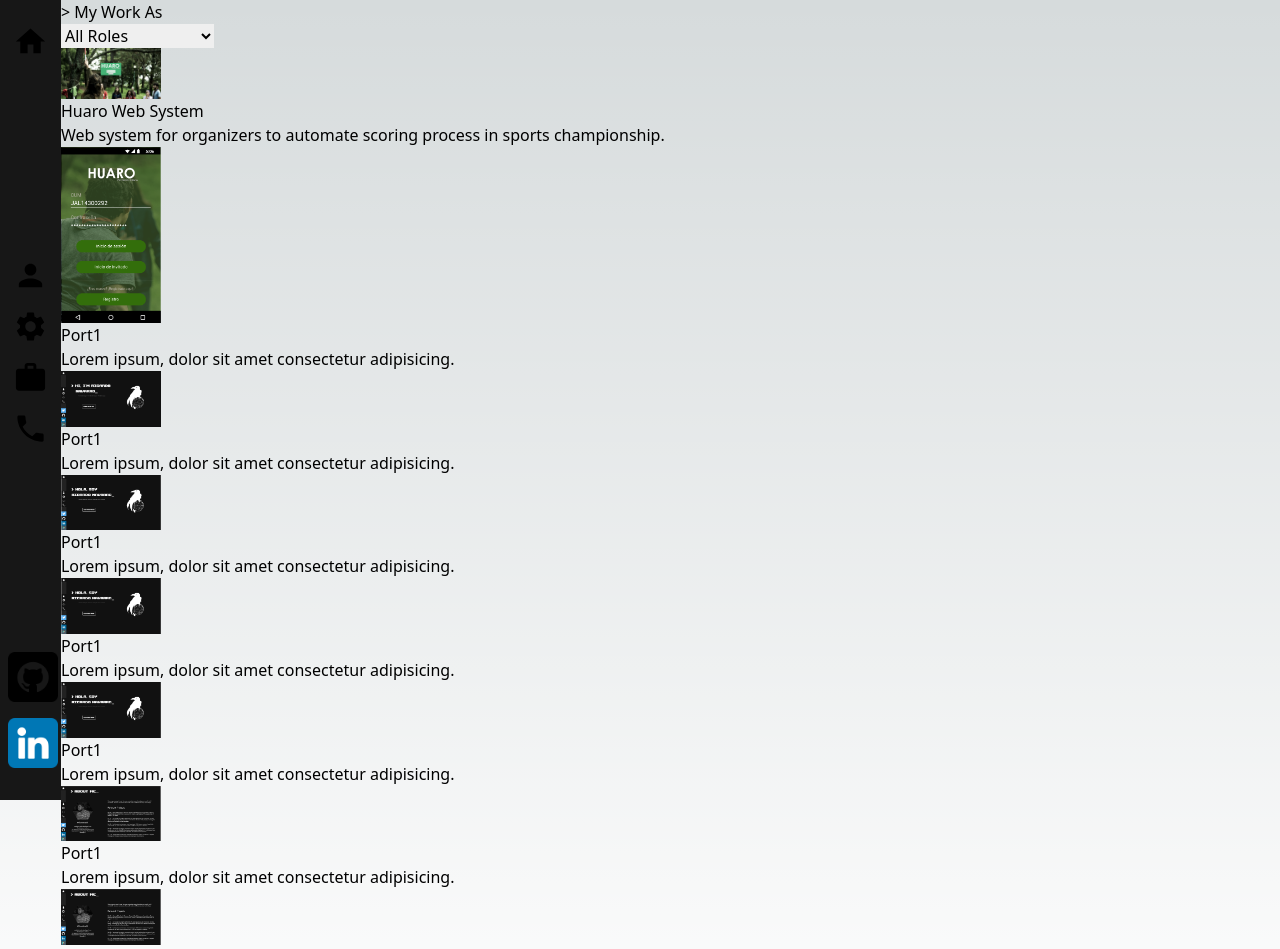
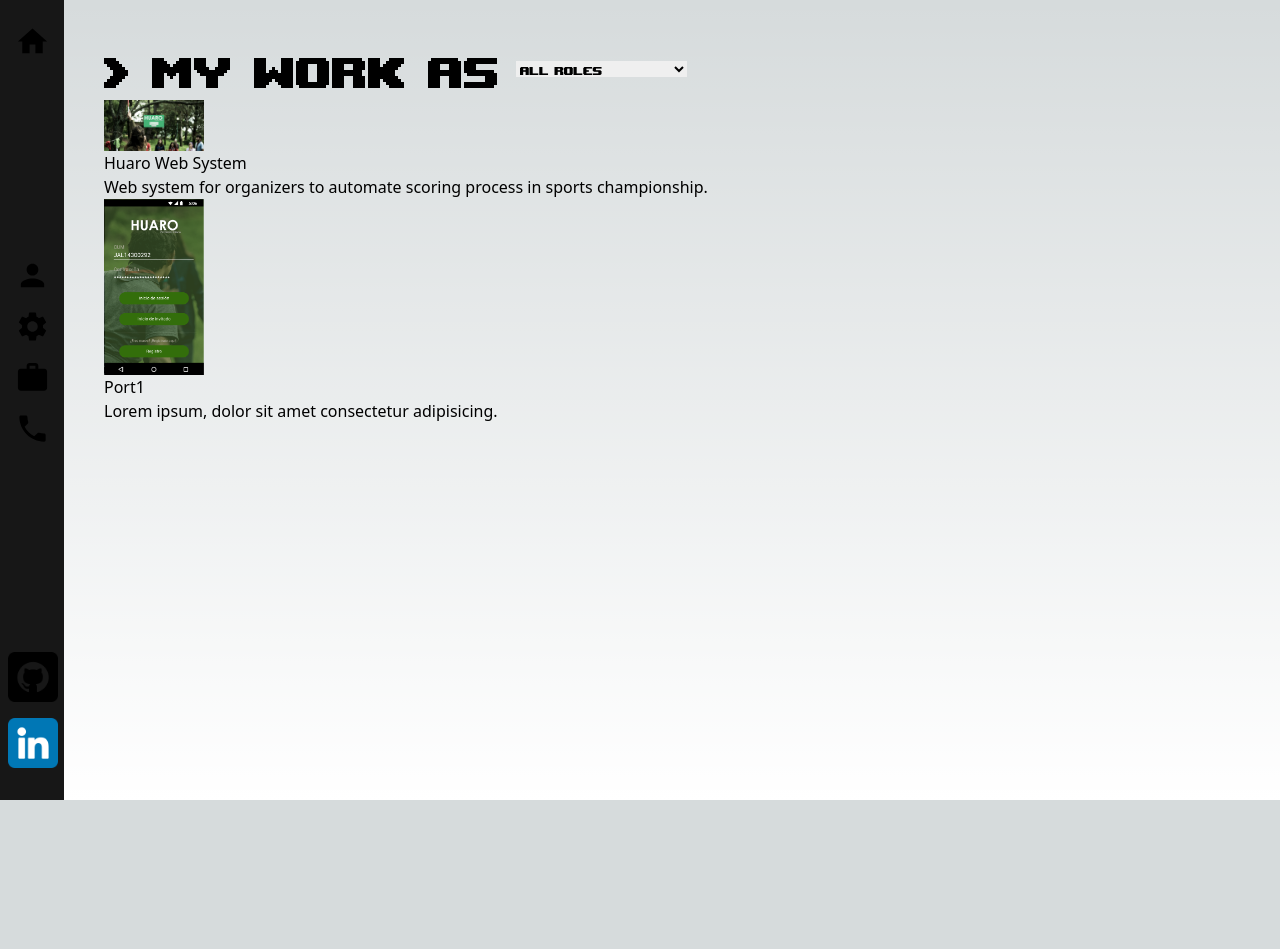
Before and after one commit to Darksw20/Personal-Portfolio, a Next.js app: page /work in a window 1280 px wide. Shown: the top 949 px of the page. After the commit the page ends 800 px from the top, so only its background shows below. Built offline with nearby package versions, Linux system fonts and the light colour scheme.

Commit message:
Added filters on work page

```diff
--- /dev/null
+++ b/src/components/work/card.tsx
@@ -0,0 +1,13 @@
+import Image from "next/image";
+
+export default function Card({ name, src, description }: any) {
+  return (
+    <div className="column web">
+      <div className="content">
+        <Image src={src} height={100} alt="Port1" width={100} />
+        <h4>{name}</h4>
+        <p>{description}</p>
+      </div>
+    </div>
+  );
+}
--- a/src/components/work/index.tsx
+++ b/src/components/work/index.tsx
@@ -1,144 +1,90 @@
 import Head from "next/head";
 import Image from "next/image";
 import { Inter } from "next/font/google";
+
+import localFont from "next/font/local";
 import styles from "@/styles/Home.module.css";
+import Card from "./card";
+import { useState } from "react";
 
 const inter = Inter({ subsets: ["latin"] });
 
+export const gameFont = localFont({
+  src: "../../../public/fonts/upheavtt.ttf",
+});
+export const futuraFont = localFont({
+  src: "../../../public/fonts/futura medium bt.ttf",
+});
+
+const ROLES = [
+  { name: "All Roles", value: "all" },
+  { name: "Web Developer", value: "web" },
+  { name: "Mobile Developer", value: "mobile" },
+  { name: "UX/UI Designer", value: "uiux" },
+  { name: "Project Manager", value: "pm" },
+  { name: "Game Developer", value: "games" },
+  { name: "Devops", value: "devops" },
+  { name: "Photography", value: "photo" },
+];
+
+const PROJECTS = [
+  {
+    name: "Huaro Web System",
+    src: "/img/Huaro.JPG",
+    description:
+      "Web system for organizers to automate scoring process in sports championship.",
+    categories: ["web", "mobile", "uiux", "pm"],
+  },
+  {
+    name: "Port1",
+    src: "/img/HuaroM.png",
+    description: "Lorem ipsum, dolor sit amet consectetur adipisicing.",
+    categories: ["photo"],
+  },
+];
+
+const getProjects = () => {
+  return PROJECTS;
+};
+
 export default function Work() {
+  const [select, setSelectState] = useState("all");
+
+  const handleSelect = (e: any) => {
+    console.log("target: ", e.target.value);
+    setSelectState(e.target.value);
+  };
+
   return (
     <>
-      <div className="container">
-        <div className="row">
-          <div className="col-md-12 subtitles">
-            <h1
-            // style="display:inline; margin-right: 25px;"
-            >
-              {"> My Work As"}
-            </h1>
-            <select className="dropdown">
-              <option>All Roles</option>
-              <option>Web Developer</option>
-              <option>Mobile Developer</option>
-              <option>UX/UI Designer</option>
-              <option>Project Manager</option>
-              <option>Game Designer</option>
-              <option>Service</option>
+      <div className="flex flex-col m-10">
+        <div className={"flex flex-row " + gameFont.className}>
+          <h1 className="text-6xl">{"> My Work As"}</h1>
+          <div className="self-center m-4">
+            <select defaultValue={select} onChange={handleSelect}>
+              {ROLES.map((role, idx) => {
+                return (
+                  <option key={role.name + idx} value={role.value}>
+                    {role.name}
+                  </option>
+                );
+              })}
             </select>
           </div>
         </div>
         <div className="rows subtitles">
-          <div className="column web">
-            <div className="content">
-              <Image
-                src="/img/Huaro.JPG"
-                height={100}
-                alt="Port1"
-                width={100}
+          {PROJECTS.filter(
+            (project) => select === "all" || project.categories.includes(select)
+          ).map((project: any, idx: any) => {
+            return (
+              <Card
+                key={project + idx}
+                name={project.name}
+                src={project.src}
+                description={project.description}
               />
-              <h4>Huaro Web System</h4>
-              <p>
-                Web system for organizers to automate scoring process in sports
-                championship.
-              </p>
-            </div>
-          </div>
-          <div className="column web">
-            <div className="content">
-              <Image
-                src="/img/HuaroM.png"
-                height={100}
-                width={100}
-                alt="Port1"
-              />
-              <h4>Port1</h4>
-              <p>Lorem ipsum, dolor sit amet consectetur adipisicing.</p>
-            </div>
-          </div>
-          <div className="column web">
-            <div className="content">
-              <Image
-                src="/img/port-01.png"
-                height={100}
-                width={100}
-                alt="Port1"
-              />
-              <h4>Port1</h4>
-              <p>Lorem ipsum, dolor sit amet consectetur adipisicing.</p>
-            </div>
-          </div>
-          <div className="column mobile">
-            <div className="content">
-              <Image
-                src="/img/port-02.png"
-                height={100}
-                width={100}
-                alt="Port1"
-              />
-              <h4>Port1</h4>
-              <p>Lorem ipsum, dolor sit amet consectetur adipisicing.</p>
-            </div>
-          </div>
-          <div className="column mobile">
-            <div className="content">
-              <Image
-                src="/img/port-02.png"
-                height={100}
-                width={100}
-                alt="Port1"
-              />
-              <h4>Port1</h4>
-              <p>Lorem ipsum, dolor sit amet consectetur adipisicing.</p>
-            </div>
-          </div>
-          <div className="column mobile">
-            <div className="content">
-              <Image
-                src="/img/port-02.png"
-                height={100}
-                width={100}
-                alt="Port1"
-              />
-              <h4>Port1</h4>
-              <p>Lorem ipsum, dolor sit amet consectetur adipisicing.</p>
-            </div>
-          </div>
-          <div className="column UIUX">
-            <div className="content">
-              <Image
-                src="/img/port-03.png"
-                height={100}
-                width={100}
-                alt="Port1"
-              />
-              <h4>Port1</h4>
-              <p>Lorem ipsum, dolor sit amet consectetur adipisicing.</p>
-            </div>
-          </div>
-          <div className="column UIUX">
-            <div className="content">
-              <Image
-                src="/img/port-03.png"
-                height={100}
-                width={100}
-                alt="Port1"
-              />
-              <h4>Port1</h4>
-              <p>Lorem ipsum, dolor sit amet consectetur adipisicing.</p>
-            </div>
-          </div>
-          <div className="column service">
-            <div className="content">
-              <Image
-                src="/img/port-04.png"
-                height={100}
-                width={100}
-                alt="Port1"
-              />
-              <h4>Port1</h4>
-              <p>Lorem ipsum, dolor sit amet consectetur adipisicing.</p>
-            </div>
-          </div>
+            );
+          })}
         </div>
       </div>
     </>
```
